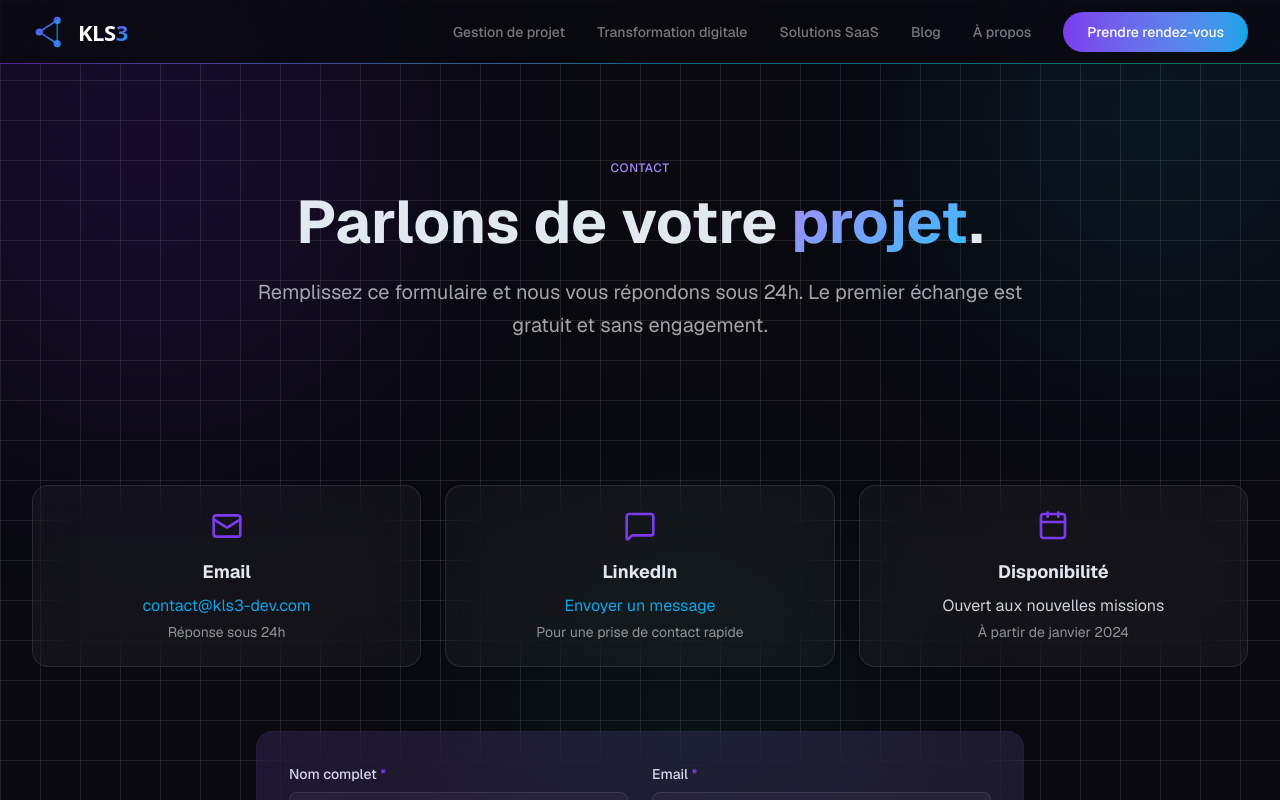
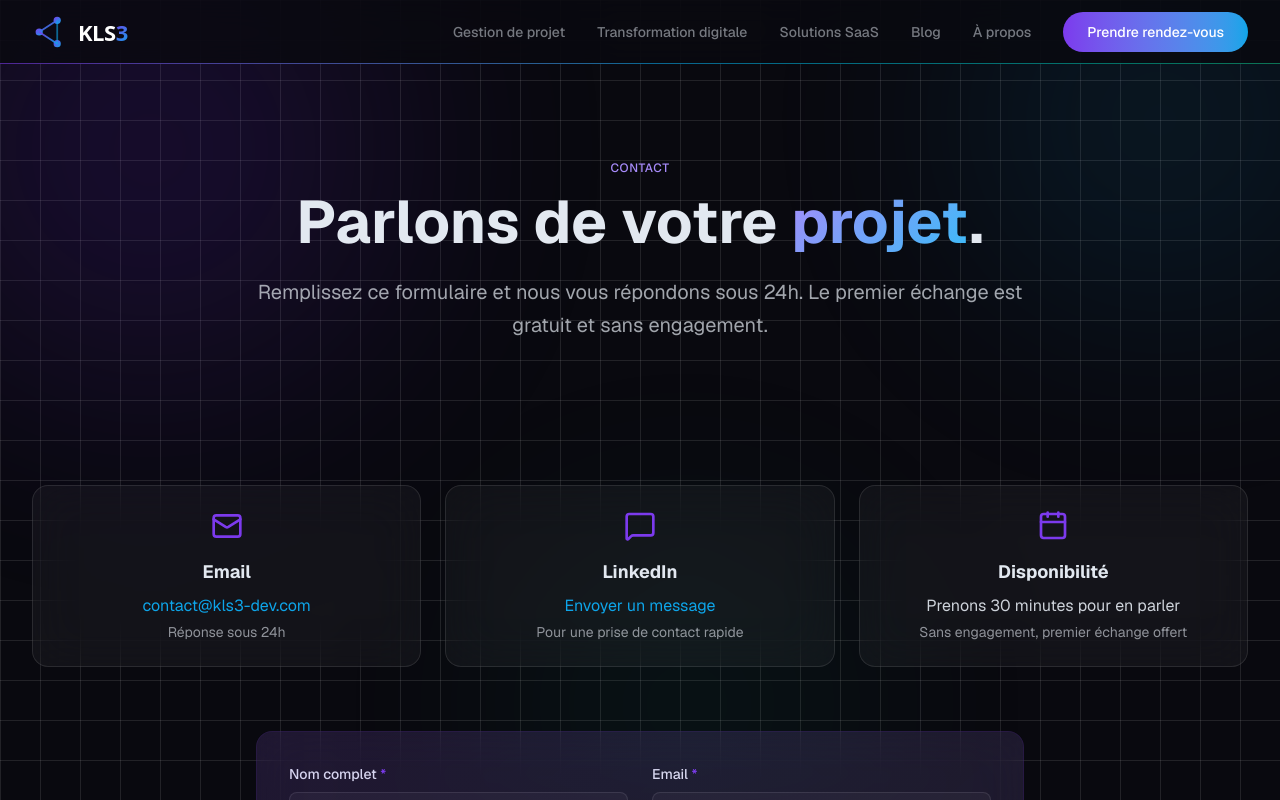
Before and after one commit to Prince2Lu/kls3-dev, a Next.js app: page /contact in a window 1280 px wide. Shown: the top 800 px of the page. Built offline with nearby package versions, Linux system fonts and the light colour scheme.

Commit message:
feat: disponibilite contact mise a jour

```diff
--- a/app/contact/page.tsx
+++ b/app/contact/page.tsx
@@ -25,8 +25,8 @@ const contactInfo = [
   {
     icon: Calendar,
     title: 'Disponibilité',
-    content: 'Ouvert aux nouvelles missions',
-    description: 'À partir de janvier 2024',
+    content: 'Prenons 30 minutes pour en parler',
+    description: 'Sans engagement, premier échange offert',
   },
 ]
 
```
